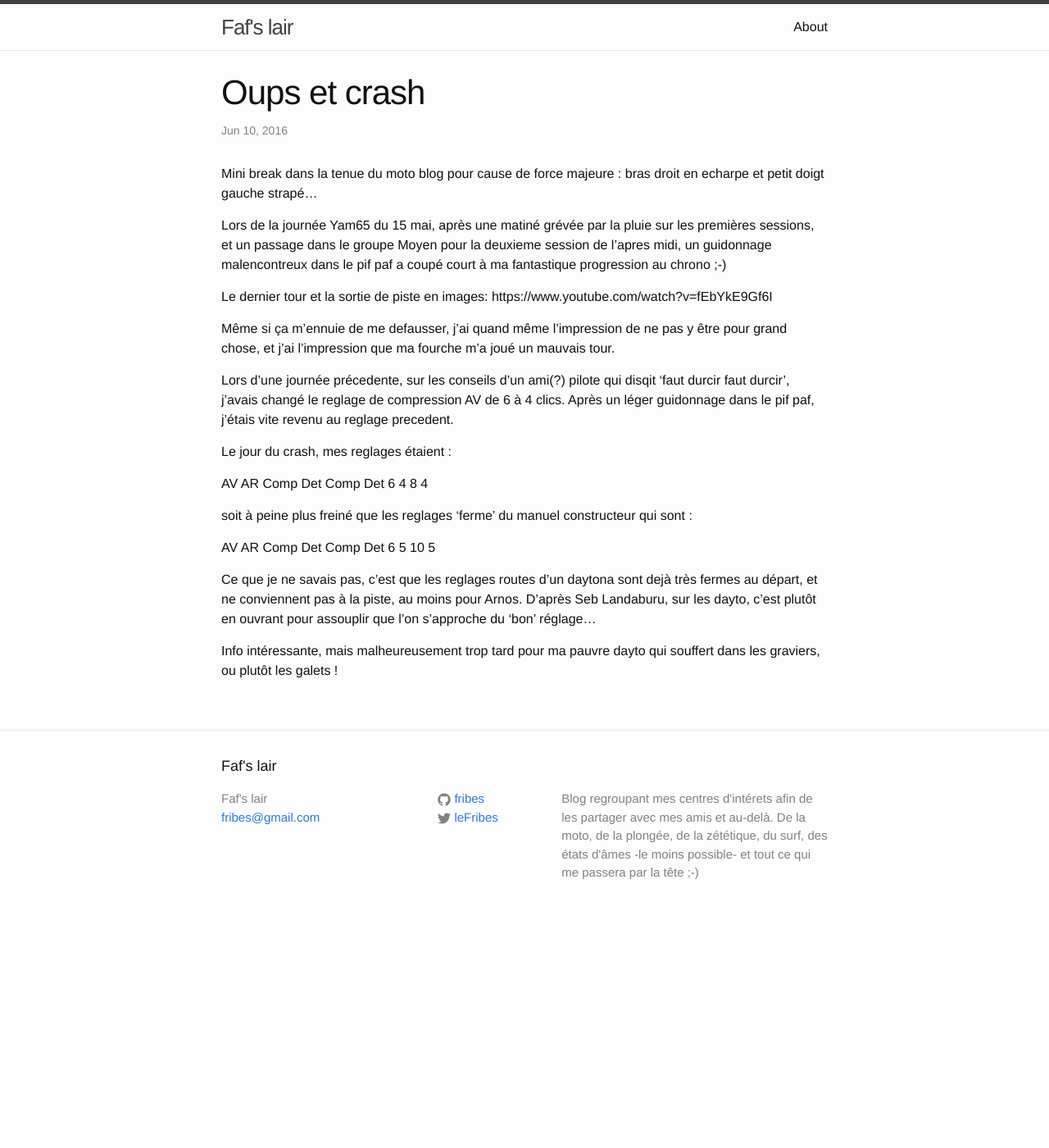
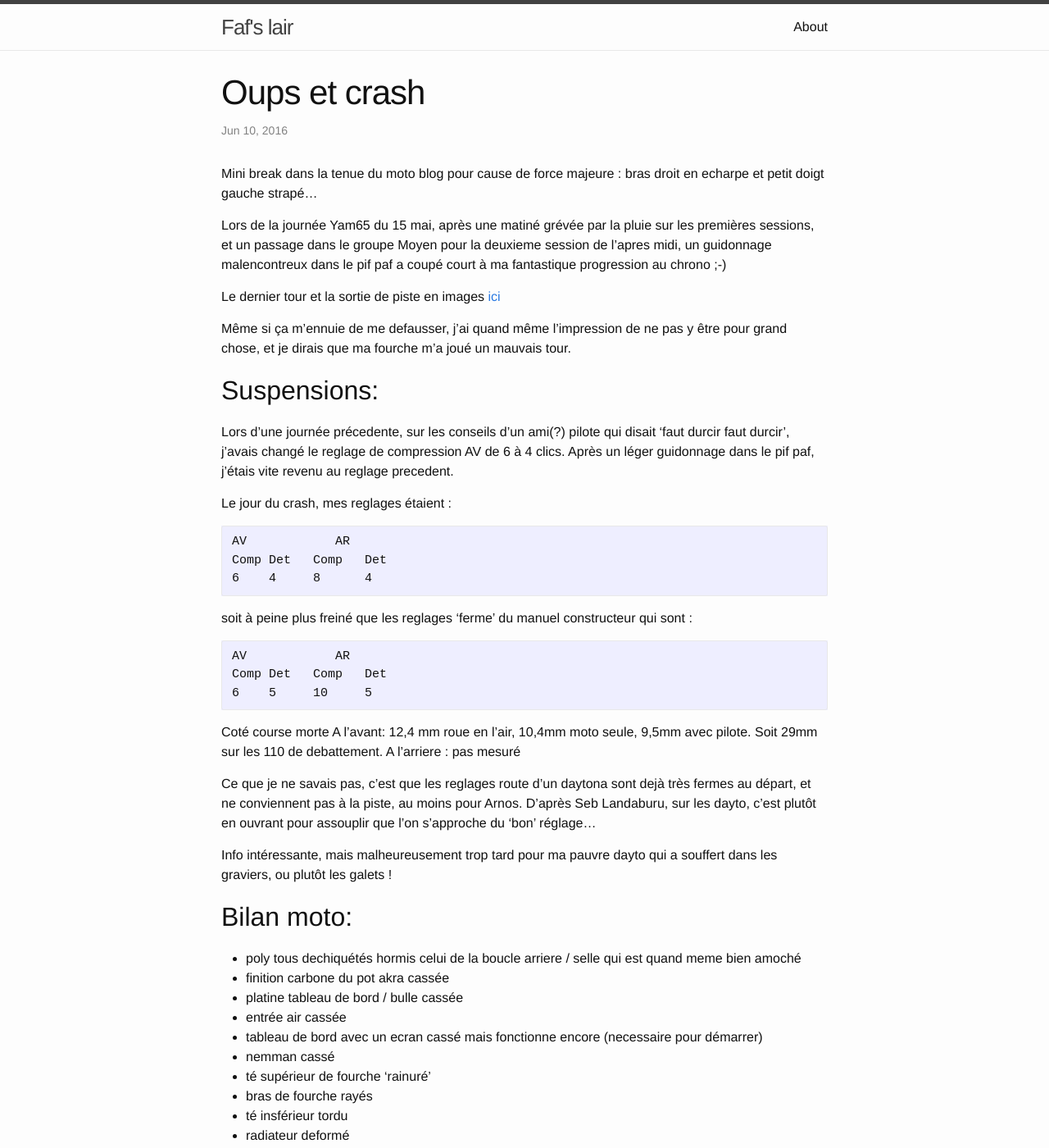
Before and after one commit to fribes/fribes.github.io, a Jekyll site: the page built from _posts/2016-06-10-oups.markdown, in a window 1280 px wide and 1400 px high. Shown: the whole window at 82% size. Built offline with Jekyll 4.4.1, drawn with Linux system fonts in a browser that asks for light colours; some of the changed text lies outside the part shown.

Commit message:
Update oups n crash

```diff
--- a/_posts/2016-06-10-oups.markdown
+++ b/_posts/2016-06-10-oups.markdown
@@ -9,25 +9,60 @@ Mini break dans la tenue du moto blog pour cause de force majeure : bras droit e
 
 Lors de la journée Yam65 du 15 mai, après une matiné grévée par la pluie sur les premières sessions, et un passage dans le groupe Moyen pour la deuxieme session de l'apres midi, un guidonnage malencontreux dans le pif paf a coupé court à ma fantastique progression  au chrono ;-)
 
-Le dernier tour et la sortie de piste en images: https://www.youtube.com/watch?v=fEbYkE9Gf6I
+Le dernier tour et la sortie de piste en images [ici](https://www.youtube.com/watch?v=fEbYkE9Gf6I)
 
-Même si ça m'ennuie de me defausser, j'ai quand même l'impression de ne pas y être pour grand chose, et j'ai l'impression que ma fourche m'a joué un mauvais tour.
+Même si ça m'ennuie de me defausser, j'ai quand même l'impression de ne pas y être pour grand chose, et je dirais que ma fourche m'a joué un mauvais tour.
 
-Lors d'une journée précedente, sur les conseils d'un ami(?) pilote qui disqit 'faut durcir faut durcir', j'avais changé le reglage de compression AV de 6 à 4 clics. Après un léger guidonnage dans le pif paf, j'étais vite revenu au reglage precedent.
+Suspensions:
+------------
+
+Lors d'une journée précedente, sur les conseils d'un ami(?) pilote qui disait 'faut durcir faut durcir', j'avais changé le reglage de compression AV de 6 à 4 clics. Après un léger guidonnage dans le pif paf, j'étais vite revenu au reglage precedent.
 
 Le jour du crash, mes reglages étaient :
 
-AV            AR
-Comp Det   Comp   Det
-6    4     8      4
+	AV            AR
+	Comp Det   Comp   Det
+	6    4     8      4
 
 soit à peine plus freiné que les reglages 'ferme' du manuel constructeur qui sont :
 
-AV            AR
-Comp Det   Comp   Det
-6    5     10     5
+	AV            AR
+	Comp Det   Comp   Det
+	6    5     10     5
 
-Ce que je ne savais pas, c'est que les reglages routes d'un daytona sont dejà très fermes au départ, et ne conviennent pas à la piste, au moins pour Arnos.
+Coté course morte
+A l'avant: 12,4 mm roue en l'air, 10,4mm moto seule, 9,5mm avec pilote. Soit 29mm sur les 110 de debattement.
+A l'arriere : pas mesuré
+
+Ce que je ne savais pas, c'est que les reglages route d'un daytona sont dejà très fermes au départ, et ne conviennent pas à la piste, au moins pour Arnos.
 D'après Seb Landaburu, sur les dayto, c'est plutôt en ouvrant pour assouplir que l'on s'approche du 'bon' réglage...
 
-Info intéressante, mais malheureusement trop tard pour ma pauvre dayto qui souffert dans les graviers, ou plutôt les galets !
+Info intéressante, mais malheureusement trop tard pour ma pauvre dayto qui a souffert dans les graviers, ou plutôt les galets !
+
+Bilan moto:
+-----------
+* poly tous dechiquétés hormis celui de la boucle arriere / selle qui est quand meme bien amoché
+* finition carbone du pot akra cassée
+* platine tableau de bord / bulle cassée
+* entrée air cassée
+* tableau de bord avec un ecran cassé mais fonctionne encore (necessaire pour démarrer)
+* nemman cassé
+* té supérieur de fourche 'rainuré'
+* bras de fourche rayés
+* té insférieur tordu
+* radiateur deformé
+* reservoir enfoncé (2 impacts)
+* commodo gauche rappé
+* roulette droite rappé et vis tordue
+* durite reservoir frein AV fissurée
+* patte reservoir frein AV cassée
+
+soit 1000€ pour remise en piste en gardant tableau de bord et reservoir abimés
+ou 1500€ avec tableau de bord et reservoir changés
+
+Les bras de fourche ont été controlés: 0,10 et 0,25 mm de fleche max. Changement huile et joints spi (ca commencait à fuir un peu)
+
+Bilan pour moi:
+---------------
+* Petite fracture à la base du 5ieme doigt main gauche.
+* Fracture peu déplacée du trochiter (humerus) épaule droite.
```
